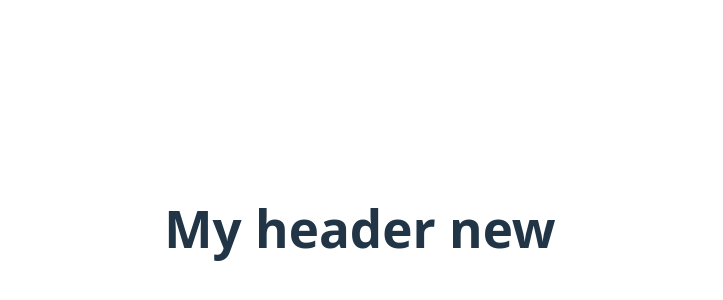
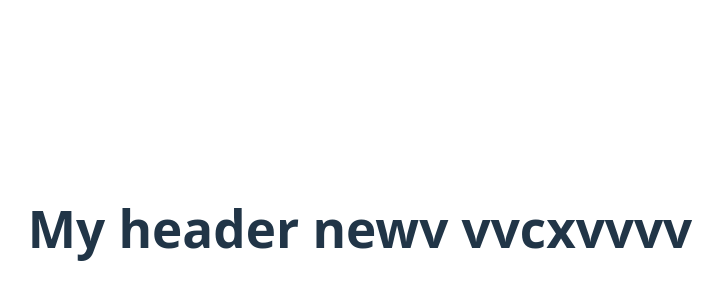
Before and after one commit to Dinuka1220/gymwebapp-react, a React (Vite) app: page / in a window 1280 px wide. Shown: the part 172-472 px from the top of the page, without its empty margins (280-1003 px from the left). Built offline with nearby package versions, Linux system fonts and the light colour scheme.

Commit message:
header chnge

```diff
--- a/package.json
+++ b/package.json
@@ -1,5 +1,5 @@
 {
-  "homepage": "https://Dinuka1220.github.io/gymwebapp-react",
+  "homepage": "https://dinuka1220.github.io/gymwebapp-react",
   "name": "test",
   "private": true,
   "version": "0.0.0",
--- a/src/Componants/Header.js
+++ b/src/Componants/Header.js
@@ -3,7 +3,7 @@ const Header = () => {
     return(
         <>
         <h1>
-            My header new
+            My header newv vvcxvvvv
         </h1>
         </>
 
--- a/vite.config.js
+++ b/vite.config.js
@@ -2,6 +2,7 @@ import { defineConfig } from 'vite';
 import react from '@vitejs/plugin-react';
 
 export default defineConfig({
+  base: '/gymwebapp-react/',
   plugins: [react({
     babel: {
       plugins: [
```
